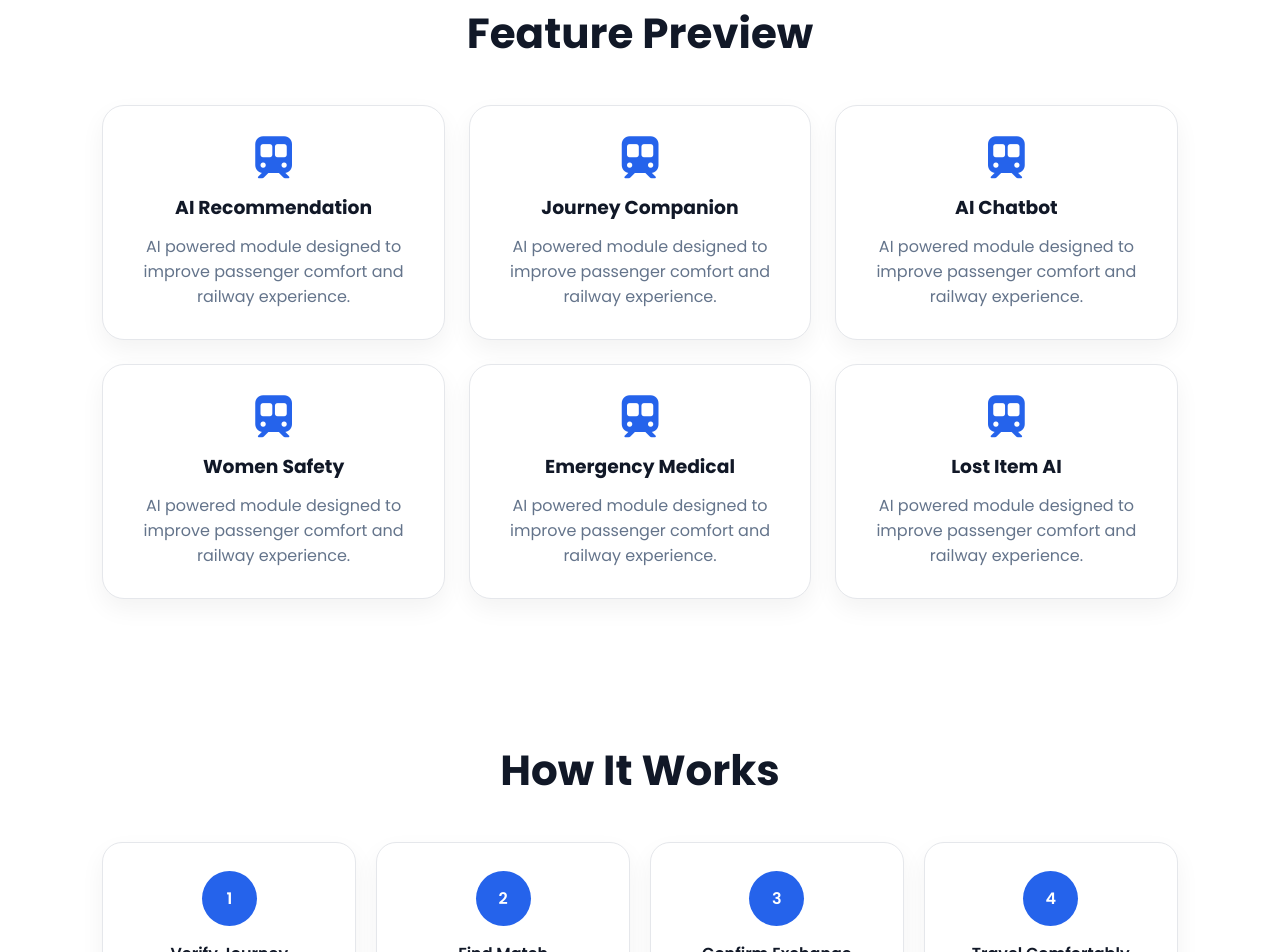
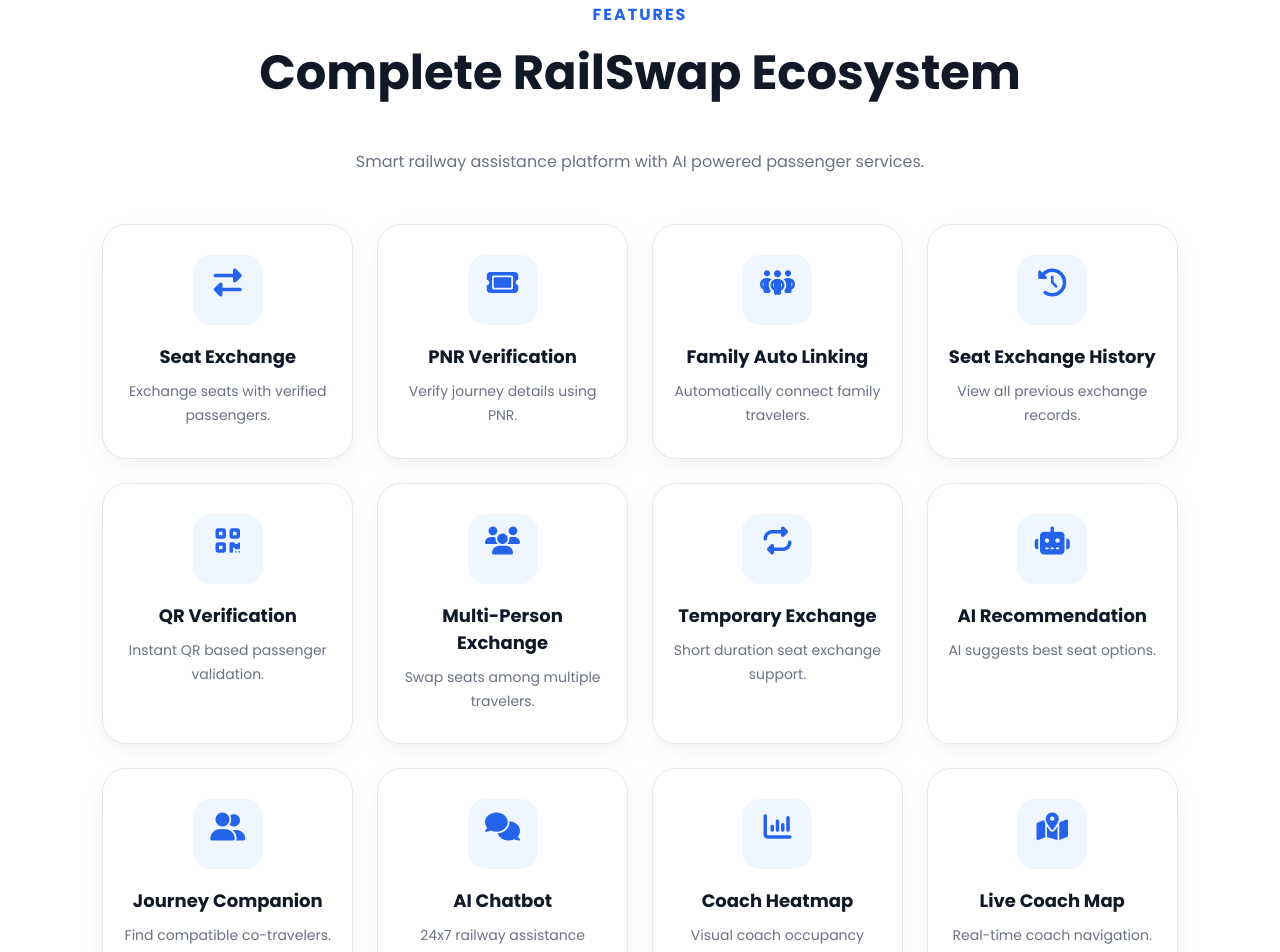
Before and after one commit to chetan1876/RailSwap, a React (Vite) app in the folder RailSwap/: page / in a window 1280 px wide. Shown: the part 1100-2052 px from the top of the page. Built offline with nearby package versions, Linux system fonts and the light colour scheme.

Commit message:
landing page features section

```diff
--- a/RailSwap/src/pages/LandingPage.jsx
+++ b/RailSwap/src/pages/LandingPage.jsx
@@ -3,12 +3,101 @@
 
 const LandingPage = () => {
   const features = [
-    "AI Recommendation",
-    "Journey Companion",
-    "AI Chatbot",
-    "Women Safety",
-    "Emergency Medical",
-    "Lost Item AI",
+  {
+    title: "Seat Exchange",
+    icon: "fa-right-left",
+    desc: "Exchange seats with verified passengers."
+  },
+  {
+    title: "PNR Verification",
+    icon: "fa-ticket",
+    desc: "Verify journey details using PNR."
+  },
+  {
+    title: "Family Auto Linking",
+    icon: "fa-people-group",
+    desc: "Automatically connect family travelers."
+  },
+  {
+    title: "Seat Exchange History",
+    icon: "fa-clock-rotate-left",
+    desc: "View all previous exchange records."
+  },
+  {
+    title: "QR Verification",
+    icon: "fa-qrcode",
+    desc: "Instant QR based passenger validation."
+  },
+  {
+    title: "Multi-Person Exchange",
+    icon: "fa-users",
+    desc: "Swap seats among multiple travelers."
+  },
+  {
+    title: "Temporary Exchange",
+    icon: "fa-repeat",
+    desc: "Short duration seat exchange support."
+  },
+  {
+    title: "AI Recommendation",
+    icon: "fa-robot",
+    desc: "AI suggests best seat options."
+  },
+  {
+    title: "Journey Companion",
+    icon: "fa-user-group",
+    desc: "Find compatible co-travelers."
+  },
+  {
+    title: "AI Chatbot",
+    icon: "fa-comments",
+    desc: "24x7 railway assistance chatbot."
+  },
+  {
+    title: "Coach Heatmap",
+    icon: "fa-chart-column",
+    desc: "Visual coach occupancy overview."
+  },
+  {
+    title: "Live Coach Map",
+    icon: "fa-map-location-dot",
+    desc: "Real-time coach navigation."
+  },
+  {
+    title: "Train Information",
+    icon: "fa-train",
+    desc: "Complete train details and status."
+  },
+  {
+    title: "Station Navigator",
+    icon: "fa-location-dot",
+    desc: "Navigate stations with ease."
+  },
+  {
+    title: "Reward System",
+    icon: "fa-gift",
+    desc: "Earn rewards for participation."
+  },
+  {
+    title: "Lost Item Detection",
+    icon: "fa-magnifying-glass",
+    desc: "AI-powered lost item support."
+  },
+  {
+    title: "Crowd Density Prediction",
+    icon: "fa-users-viewfinder",
+    desc: "Predict coach crowd levels."
+  },
+  {
+    title: "Women Safety Matching",
+    icon: "fa-shield-heart",
+    desc: "Safe travel recommendations."
+  },
+  {
+    title: "Emergency Medical Match",
+    icon: "fa-briefcase-medical",
+    desc: "Locate nearby medical support."
+  }
 ];
 
   const faqs = [
@@ -149,30 +238,45 @@
 
     <section className="features">
 
-        <h2>Feature Preview</h2>
+  <div className="section-header">
+    <span>FEATURES</span>
+
+    <h2>Complete RailSwap Ecosystem</h2>
+
+    <p>
+      Smart railway assistance platform with
+      AI powered passenger services.
+    </p>
+  </div>
 
   <div className="feature-grid">
 
-          {features.map((feature, index) => (
+    {features.map((item, index) => (
+
       <div
         className="feature-card"
         key={index}
       >
-              <i className="fa-solid fa-train-subway"></i>
 
-              <h3>{feature}</h3>
+        <div className="feature-icon">
+          <i className={`fa-solid ${item.icon}`}></i>
+        </div>
 
-              <p>
-                AI powered module designed
-                to improve passenger comfort
-                and railway experience.
-              </p>
+        <h3>{item.title}</h3>
+
+        <p>{item.desc}</p>
+
       </div>
+
     ))}
 
   </div>
 
 </section>
+
+
+
+
 
       {/* ================= HOW IT WORKS ================= */}
 
--- a/RailSwap/src/styles/landing.css
+++ b/RailSwap/src/styles/landing.css
@@ -479,3 +479,108 @@
     font-size: 26px;
   }
 }
+
+/* landing page featres section */
+
+.section-header{
+  text-align:center;
+  margin-bottom:50px;
+}
+
+.section-header span{
+  color:#2563eb;
+  font-weight:700;
+  letter-spacing:2px;
+}
+
+.section-header h2{
+  font-size:48px;
+  margin-top:10px;
+  color:#111827;
+}
+
+.section-header p{
+  color:#6b7280;
+  margin-top:12px;
+}
+
+.feature-grid{
+  display:grid;
+  grid-template-columns:repeat(4,1fr);
+  gap:24px;
+}
+
+.feature-card{
+  background:#fff;
+  border:1px solid #e5e7eb;
+  border-radius:24px;
+  padding:30px 20px;
+  text-align:center;
+  transition:.35s;
+  box-shadow:0 8px 25px rgba(0,0,0,.05);
+}
+
+.feature-card:hover{
+  transform:translateY(-8px);
+  box-shadow:0 20px 40px rgba(37,99,235,.15);
+}
+
+.feature-icon{
+  width:70px;
+  height:70px;
+  margin:auto;
+  border-radius:18px;
+  display:flex;
+  align-items:center;
+  justify-content:center;
+  background:#eff6ff;
+  margin-bottom:18px;
+}
+
+.feature-icon i{
+  font-size:28px;
+  color:#2563eb;
+}
+
+.feature-card h3{
+  font-size:18px;
+  margin-bottom:10px;
+  color:#111827;
+}
+
+.feature-card p{
+  color:#6b7280;
+  font-size:14px;
+  line-height:1.7;
+}
+
+@media(max-width:1200px){
+  .feature-grid{
+    grid-template-columns:repeat(3,1fr);
+  }
+}
+
+@media(max-width:768px){
+  .feature-grid{
+    grid-template-columns:repeat(2,1fr);
+  }
+}
+
+@media(max-width:480px){
+  .feature-grid{
+    grid-template-columns:repeat(2,1fr);
+    gap:12px;
+  }
+
+  .feature-card{
+    padding:20px 12px;
+  }
+
+  .feature-card h3{
+    font-size:14px;
+  }
+
+  .feature-card p{
+    font-size:12px;
+  }
+}
```
Lines whose indentation alone changed are shown as unchanged.
